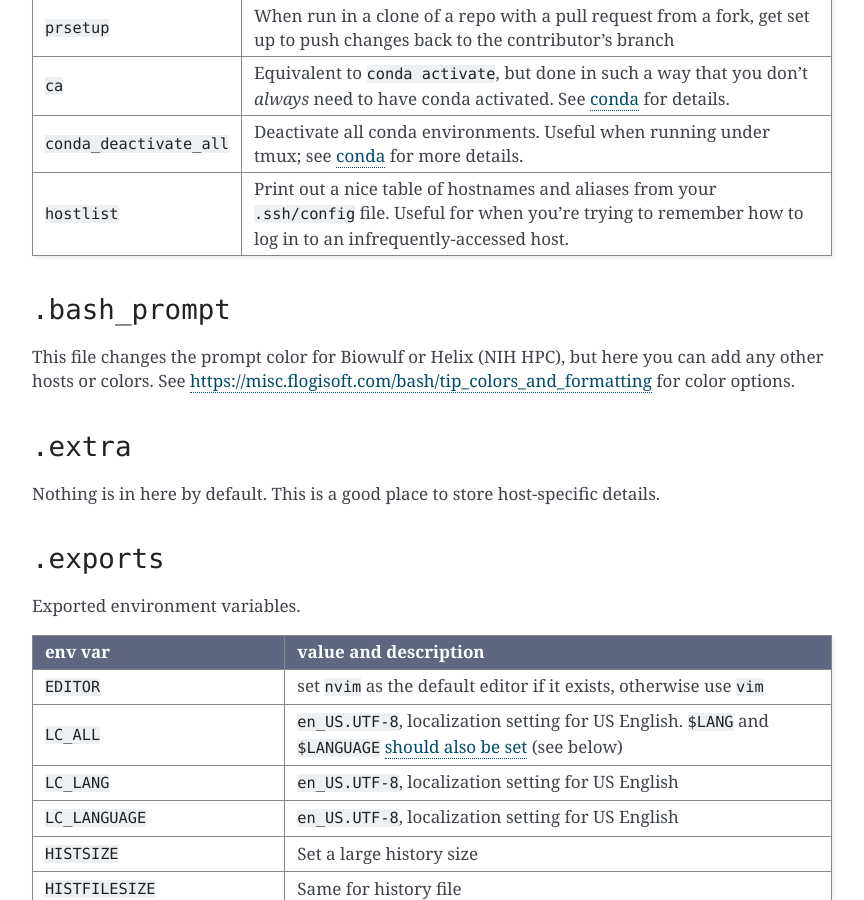
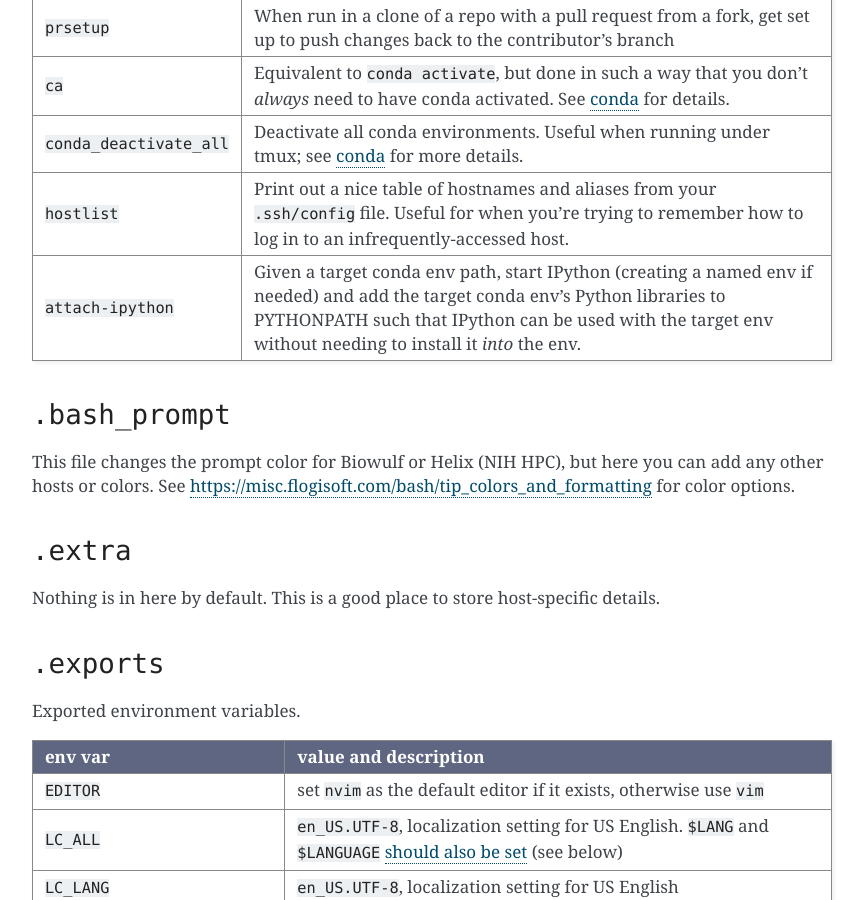
Before and after one commit to daler/dotfiles, a Sphinx documentation site: the page built from docs/bash.rst, in a window 1280 px wide and 900 px high, scrolled down 2581 px. Shown: the whole window, without its empty margins (218-1082 px from the left). Built offline with Sphinx 7.4.7, drawn with Linux system fonts in a browser that asks for light colours.

Commit message:
add attach-ipython function

```diff
--- a/docs/bash.rst
+++ b/docs/bash.rst
@@ -164,6 +164,12 @@ are set up. Some notable functions defined here:
         :file:`.ssh/config` file. Useful for when you're trying to remember how
         to log in to an infrequently-accessed host.
 
+    * - ``attach-ipython``
+      - Given a target conda env path, start IPython (creating a named env if
+        needed) and add the target conda env's Python libraries to PYTHONPATH
+        such that IPython can be used with the target env without needing to
+        install it *into* the env.
+
 
 .. _.bash_prompt:
 
--- a/docs/changelog.rst
+++ b/docs/changelog.rst
@@ -17,6 +17,10 @@ Sometimes on an interactive node the expected dictionary file
 :file:`/usr/share/dict/words` does not exist, causing repeated errors when
 editing ReST, text, or markdown files. This completion source is now disabled
 if that path doesn't exist, avoiding those errors.
+
+**Python**
+
+Add the new ``attach-ipython`` bash function, see :ref:`.functions`.
 
 2026-06-14
 ----------
```
Also changed, not shown: 1 other file.
